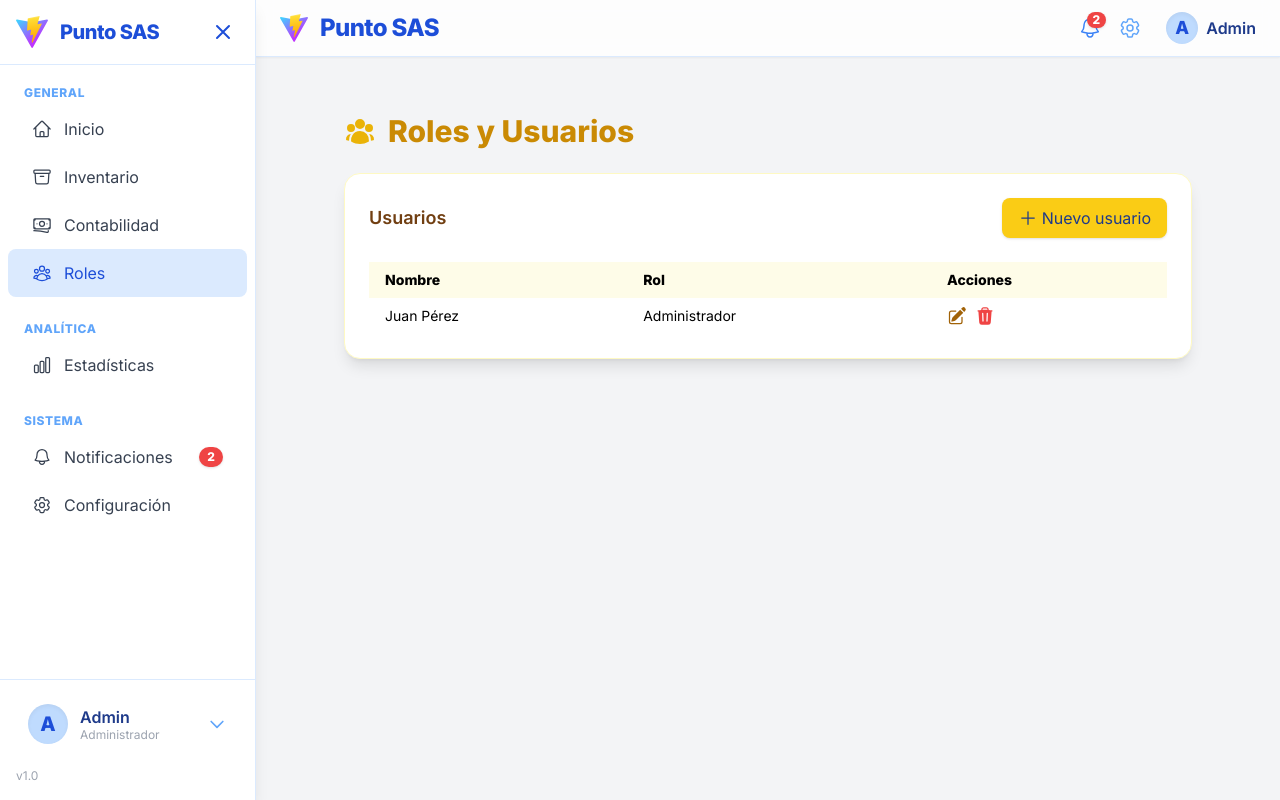
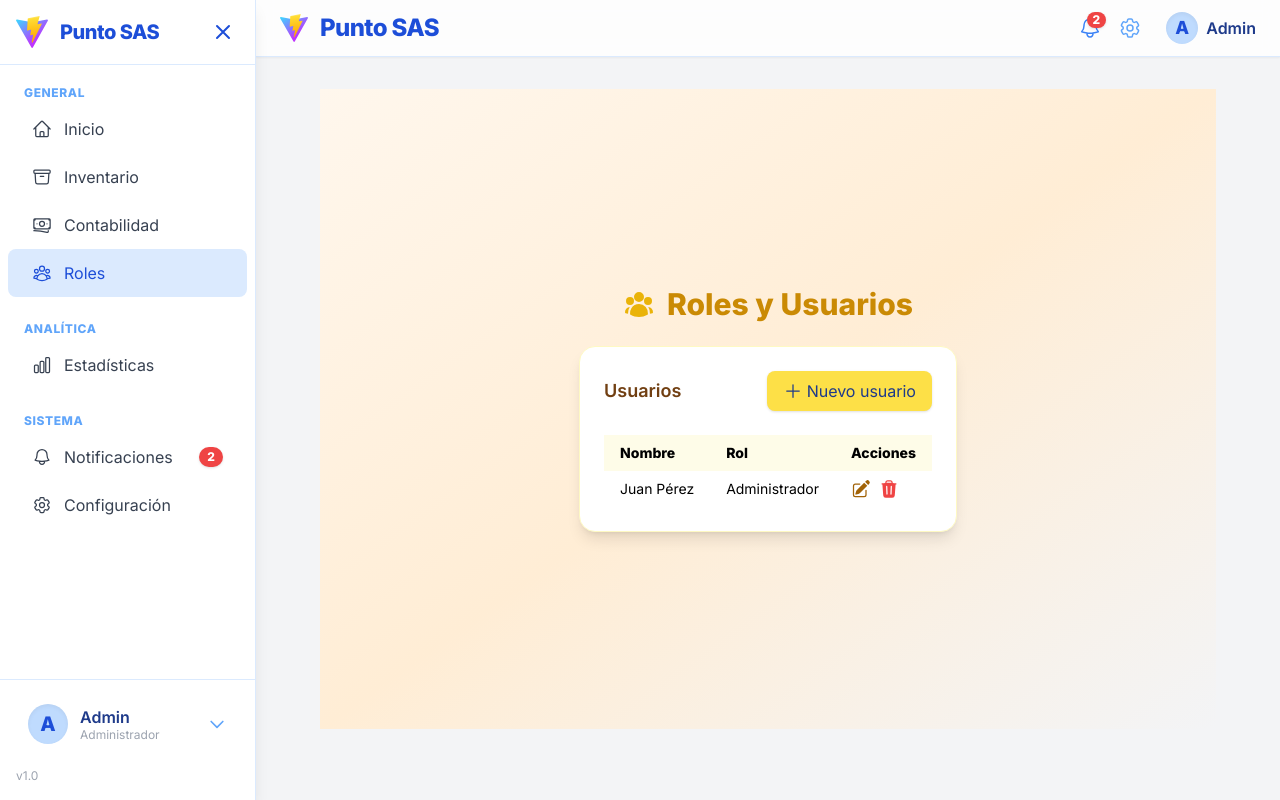
Before and after one commit to SantiTN77/Inventory-SAS, a React (Vite) app in the folder frontend/: page /roles in a window 1280 px wide. Built offline with nearby package versions, Linux system fonts and the light colour scheme.

Commit message:
Mejora visual global: nueva paleta y gradientes inspirados en Tailwind UI, cards y gráficas modernas en todos los módulos principales.

```diff
--- a/frontend/src/index.css
+++ b/frontend/src/index.css
@@ -15,5 +15,5 @@
 
 body {
   font-family: 'Inter', ui-sans-serif, system-ui, -apple-system, BlinkMacSystemFont, 'Segoe UI', Roboto, 'Helvetica Neue', Arial, 'sans-serif';
-  background: linear-gradient(120deg, #e3f0ff 0%, #fff7e6 100%);
+  background: linear-gradient(135deg, #f0f6ff 0%, #fffbe6 100%) fixed;
 }
--- a/frontend/src/pages/Configuracion.jsx
+++ b/frontend/src/pages/Configuracion.jsx
@@ -2,7 +2,7 @@ import React from "react";
 
 export default function Configuracion() {
   return (
-    <section className="min-h-[80vh] flex flex-col items-center justify-center bg-gradient-to-br from-primary-50 to-primary-100 animate-fade-in py-10">
+    <section className="min-h-[80vh] flex flex-col items-center justify-center bg-gradient-to-br from-primary-100 via-blue-100 to-gray-100 animate-fade-in py-10">
       <div className="w-full max-w-2xl bg-white/90 backdrop-blur-md rounded-3xl shadow-soft p-8 border border-primary-100">
         <h1 className="text-4xl font-display font-bold text-primary-600 mb-6 drop-shadow">Configuración</h1>
         <p className="mb-4 text-lg text-primary-700">Personaliza las preferencias de tu sistema, notificaciones y más.</p>
--- a/frontend/src/pages/Contabilidad.jsx
+++ b/frontend/src/pages/Contabilidad.jsx
@@ -36,7 +36,7 @@ export default function Contabilidad() {
   const hideTooltip = () => setTooltip({ ...tooltip, show: false });
 
   return (
-    <section className="p-6 animate-fade-in">
+    <section className="p-6 animate-fade-in bg-gradient-to-br from-success-100 via-green-100 to-gray-100 min-h-[80vh] flex flex-col items-center justify-center">
       <Notification open={notif.open} message={notif.message} type={notif.type} onClose={() => setNotif({ ...notif, open: false })} />
       <Modal open={modalOpen} onClose={() => setModalOpen(false)} title="Nuevo movimiento">
         <form className="flex flex-col gap-4" onSubmit={e => { e.preventDefault(); handleSave(); }}>
--- a/frontend/src/pages/Estadisticas.jsx
+++ b/frontend/src/pages/Estadisticas.jsx
@@ -2,7 +2,7 @@ import React from "react";
 
 export default function Estadisticas() {
   return (
-    <div className="max-w-4xl mx-auto py-10 px-4 animate-fade-in">
+    <div className="max-w-4xl mx-auto py-10 px-4 animate-fade-in bg-gradient-to-br from-primary-100 via-blue-100 to-gray-100 rounded-3xl shadow-2xl">
       <h1 className="text-3xl font-bold text-blue-700 mb-6">Estadísticas</h1>
       <p className="mb-4 text-lg text-gray-700">Visualiza el rendimiento de tu negocio con gráficos y reportes. Próximamente podrás ver ventas, inventario y más.</p>
       <div className="bg-blue-50 rounded-lg p-8 flex items-center justify-center min-h-[200px] text-gray-400">
--- a/frontend/src/pages/Inventario.jsx
+++ b/frontend/src/pages/Inventario.jsx
@@ -37,8 +37,8 @@ export default function Inventario() {
   const hideTooltip = () => setTooltip({ ...tooltip, show: false });
 
   return (
-    <section className="min-h-[80vh] flex flex-col items-center justify-center bg-gradient-to-br from-primary-50 to-primary-100 animate-fade-in py-10">
-      <div className="w-full max-w-4xl bg-white/90 backdrop-blur-md rounded-3xl shadow-soft p-8 border border-primary-100"></div>
+    <section className="min-h-[80vh] flex flex-col items-center justify-center bg-gradient-to-br from-primary-100 via-blue-100 to-gray-100 animate-fade-in py-10">
+      <div className="w-full max-w-4xl bg-white/95 backdrop-blur-md rounded-3xl shadow-2xl p-8 border border-blue-100"></div>
       <Notification open={notif.open} message={notif.message} type={notif.type} onClose={() => setNotif({ ...notif, open: false })} />
       <Modal open={modalOpen} onClose={() => setModalOpen(false)} title="Nuevo producto">
         <form className="flex flex-col gap-4" onSubmit={e => { e.preventDefault(); handleSave(); }}>
--- a/frontend/src/pages/Notificaciones.jsx
+++ b/frontend/src/pages/Notificaciones.jsx
@@ -1,7 +1,7 @@
 
 export default function Notificaciones() {
   return (
-    <section className="min-h-[80vh] flex flex-col items-center justify-center bg-gradient-to-br from-primary-50 to-primary-100 animate-fade-in py-10">
+    <section className="min-h-[80vh] flex flex-col items-center justify-center bg-gradient-to-br from-warning-100 via-yellow-100 to-gray-100 animate-fade-in py-10">
       <div className="w-full max-w-2xl bg-white/90 backdrop-blur-md rounded-3xl shadow-soft p-8 border border-primary-100">
         <h1 className="text-4xl font-display font-bold text-primary-600 mb-6 drop-shadow">Notificaciones</h1>
         <p className="mb-4 text-lg text-primary-700">Aquí verás alertas importantes, avisos de inventario y mensajes del sistema.</p>
--- a/frontend/src/pages/Roles.jsx
+++ b/frontend/src/pages/Roles.jsx
@@ -36,7 +36,7 @@ export default function Roles() {
   const hideTooltip = () => setTooltip({ ...tooltip, show: false });
 
   return (
-    <section className="p-6 animate-fade-in">
+    <section className="p-6 animate-fade-in bg-gradient-to-br from-accent-100 via-orange-100 to-gray-100 min-h-[80vh] flex flex-col items-center justify-center">
       <Notification open={notif.open} message={notif.message} type={notif.type} onClose={() => setNotif({ ...notif, open: false })} />
       <Modal open={modalOpen} onClose={() => setModalOpen(false)} title="Nuevo usuario">
         <form className="flex flex-col gap-4" onSubmit={e => { e.preventDefault(); handleSave(); }}>
--- a/frontend/tailwind.config.js
+++ b/frontend/tailwind.config.js
@@ -21,31 +21,70 @@ module.exports = {
       },
       colors: {
         primary: {
-          50: '#e3f0ff',
-          100: '#b3d4fc',
-          200: '#81b8f9',
-          300: '#4f9cf6',
-          400: '#217ff3',
-          500: '#0a65c2',
-          600: '#084e97',
-          700: '#06376b',
-          800: '#03203f',
-          900: '#010a14',
+          50: '#f5faff',
+          100: '#e0e7ff',
+          200: '#b6ccfe',
+          300: '#7da6fa',
+          400: '#2563eb',
+          500: '#1d4ed8',
+          600: '#1e40af',
+          700: '#1e3a8a',
+          800: '#172554',
+          900: '#0c1336',
         },
         accent: {
-          100: '#fff7e6',
-          200: '#ffe0b2',
-          300: '#ffcc80',
-          400: '#ffb74d',
-          500: '#ffa726',
+          100: '#fff7ed',
+          200: '#ffedd5',
+          300: '#fdba74',
+          400: '#fb923c',
+          500: '#f97316',
         },
         success: {
-          100: '#e6f9f0',
-          500: '#34d399',
+          100: '#f0fdf4',
+          500: '#22c55e',
+        },
+        info: {
+          100: '#e0f2fe',
+          500: '#0ea5e9',
         },
         danger: {
-          100: '#ffeaea',
+          100: '#fef2f2',
           500: '#ef4444',
+        },
+        warning: {
+          100: '#fefce8',
+          500: '#eab308',
+        },
+        blue: {
+          100: '#dbeafe',
+          400: '#60a5fa',
+          500: '#3b82f6',
+        },
+        green: {
+          100: '#dcfce7',
+          400: '#4ade80',
+          500: '#22c55e',
+        },
+        yellow: {
+          100: '#fef9c3',
+          400: '#fde047',
+          500: '#eab308',
+        },
+        orange: {
+          100: '#ffedd5',
+          400: '#fb923c',
+          500: '#f97316',
+        },
+        gray: {
+          100: '#f3f4f6',
+          200: '#e5e7eb',
+          300: '#d1d5db',
+          400: '#9ca3af',
+          500: '#6b7280',
+          600: '#4b5563',
+          700: '#374151',
+          800: '#1f2937',
+          900: '#111827',
         },
       },
       boxShadow: {
```
Also changed, not shown: frontend/src/components/DashboardCharts.jsx (+12 -12 lines), frontend/src/pages/Home.jsx (+9 -9 lines).
